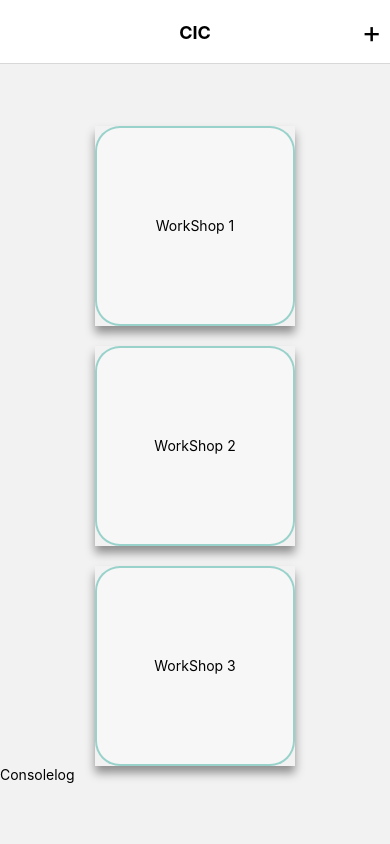
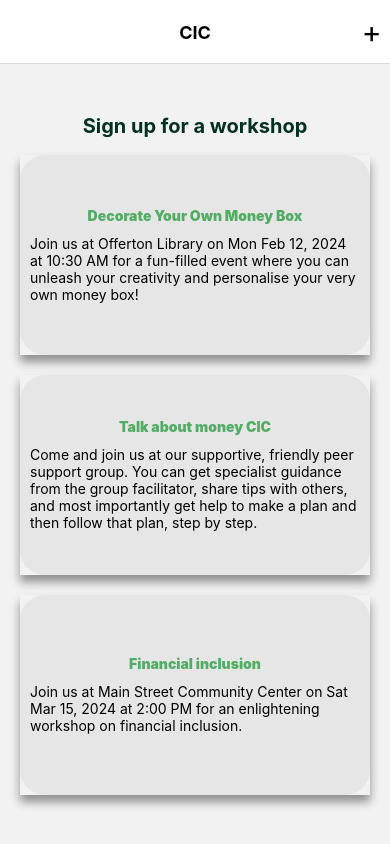
Before and after one commit to Selamkd/CIC-Hackathon-MadLab, a React Native app: screen /Dashboard in a window 390 px wide. Built offline with nearby package versions, Linux system fonts and the light colour scheme.

Commit message:
styling for dashboard done

```diff
--- a/components/DashboadIcon.js
+++ b/components/DashboadIcon.js
@@ -2,15 +2,20 @@ import { StatusBar } from 'expo-status-bar';
 import { StyleSheet, Image, Text, View, ActivityIndicator } from 'react-native';
 import { useState, useEffect } from 'react';
 import { TouchableOpacity } from 'react-native-gesture-handler';
-export default function DashboardIcon({title, navigation, payload}) {
-
+export default function DashboardIcon({
+  title,
+  navigation,
+  payload,
+  description,
+}) {
   return (
-        <TouchableOpacity style={styles.iconShadow} onPress={()=>navigation.navigate('Questioner',{payload})}>
+    <TouchableOpacity
+      style={styles.iconShadow}
+      onPress={() => navigation.navigate('Questioner', { payload })}
+    >
       <View style={styles.container}>
-
-      <Text>
-        {title}
-      </Text>
+        <Text style={styles.title}>{title}</Text>
+        <Text>{description}</Text>
       </View>
     </TouchableOpacity>
   );
@@ -18,19 +23,18 @@ export default function DashboardIcon({title, navigation, payload}) {
 
 const styles = StyleSheet.create({
   container: {
-    backgroundColor: '#FFFFFF60',
+    backgroundColor: '#e6e6e6',
 
     alignItems: 'center',
     justifyContent: 'center',
-    borderWidth:2,
-    borderColor:'#00968360',
-    borderRadius:25,
-    padding:10,
-    width: 200,
+
+    borderRadius: 25,
+    padding: 10,
+    width: 350,
     height: 200,
   },
-     iconShadow:{
-        shadowColor: "black",
+  iconShadow: {
+    shadowColor: 'black',
     shadowOffset: {
       width: 0,
       height: 7,
@@ -38,5 +42,11 @@ const styles = StyleSheet.create({
     shadowOpacity: 0.41,
     shadowRadius: 9.11,
 
-    elevation:10,}
+    elevation: 10,
+  },
+  title: {
+    color: '#51ad63',
+    fontWeight: '900',
+    marginBottom: 11,
+  },
 });
--- a/screens/Admin.js
+++ b/screens/Admin.js
@@ -8,13 +8,6 @@ import {
 } from 'react-native';
 import { getData, storeData } from '../utils/AsyncStorage';
 import { TextInput } from 'react-native-gesture-handler';
-
-
-
-
-
-
-
 
 const Admin = (props) => {
   const [questionList, setQuestionList] = useState([]);
@@ -39,20 +32,27 @@ const Admin = (props) => {
   }, []);
   //// check function
 
-  const handleSubmit =()=>{
-    const newQuestioner ={id:questionerList.length+1 ,name:sessionName, created:new Date(Date.now()), questions:selectedQuestions}
-    setQuestionerList([...questionerList,newQuestioner])
-    console.log(questionerList, "qlAdmin")
-    storeData("sessionForms", questionerList).then(()=>{setSessionName('');console.log()}).catch(er=>console.log(er))
-  }
+  const handleSubmit = () => {
+    const newQuestioner = {
+      id: questionerList.length + 1,
+      name: sessionName,
+      created: new Date(Date.now()),
+      questions: selectedQuestions,
+    };
+    setQuestionerList([...questionerList, newQuestioner]);
+    console.log(questionerList, 'qlAdmin');
+    storeData('sessionForms', questionerList)
+      .then(() => {
+        setSessionName('');
+        console.log();
+      })
+      .catch((er) => console.log(er));
+  };
   useEffect(() => {
-    console.log(selectedQuestions,sessionName)
+    console.log(selectedQuestions, sessionName);
+  }, [selectedQuestions, sessionName]);
 
-
-  }, [selectedQuestions,sessionName])
-
-
-  const addQuestion =  (question) => {
+  const addQuestion = (question) => {
     const isDuplicate = selectedQuestions.some((q) => q.id === question.id);
     if (!isDuplicate) {
       const updatedQuestions = [...selectedQuestions, question];
@@ -64,8 +64,7 @@ const Admin = (props) => {
     }
   };
 
-
-  const removeQuestion =  (questionId) => {
+  const removeQuestion = (questionId) => {
     const updatedQuestions = selectedQuestions.filter(
       (q) => q.id !== questionId
     );
@@ -87,7 +86,7 @@ const Admin = (props) => {
         <Text style={styles.heading}>Admin Interface{sessionName}</Text>
 
         <TextInput
-          placeholder={'Session Name'}
+          placeholder={'Workshop Name'}
           onChangeText={(e) => setSessionName(e)}
         ></TextInput>
         <Text style={styles.subHeading}>Available Questions:</Text>
--- a/screens/Dashboard.js
+++ b/screens/Dashboard.js
@@ -22,22 +22,35 @@ export default function Dashboard({ navigation }) {
 
   return (
     <View style={styles.container}>
+      <Text style={styles.text}>Sign up for a workshop</Text>
       <View style={styles.iconList}>
         <DashboardIcon
           navigation={navigation}
           payload={'question1'}
-          style={styles.iconShadow}
-          title={'WorkShop 1'}
+          title={'Decorate Your Own Money Box'}
+          description={
+            'Join us at Offerton Library on Mon Feb 12, 2024 at 10:30 AM for a fun-filled event where you can unleash your creativity and personalise your very own money box!'
+          }
         ></DashboardIcon>
+
         <DashboardIcon
           navigation={navigation}
+          style={styles.icon}
           payload={'question2'}
-          title={'WorkShop 2'}
+          title={'Talk about money CIC'}
+          description={
+            'Come and join us at our supportive, friendly peer support group. You can get specialist guidance from the group facilitator, share tips with others, and most importantly get help to make a plan and then follow that plan, step by step.'
+          }
         ></DashboardIcon>
+
         <DashboardIcon
+          style={styles.icon}
           navigation={navigation}
           payload={'question3'}
-          title={'WorkShop 3'}
+          title={'Financial inclusion'}
+          description={
+            'Join us at Main Street Community Center on Sat Mar 15, 2024 at 2:00 PM for an enlightening workshop on financial inclusion.'
+          }
         ></DashboardIcon>
       </View>
       <Text
@@ -45,9 +58,7 @@ export default function Dashboard({ navigation }) {
           setRef(!ref);
           console.log(listAllSessionForms);
         }}
-      >
-        Consolelog
-      </Text>
+      ></Text>
     </View>
   );
 }
@@ -61,7 +72,19 @@ const styles = StyleSheet.create({
   iconList: {
     gap: 20,
     justifyContent: 'center',
-    flexDirection: 'row',
-    flexWrap: 'wrap',
+    flexDirection: 'column',
+    flexWrap: 'no-wrap',
+    alignItems: 'center',
+    width: '100%',
+  },
+  icon: {
+    backgroundColor: 'black',
+  },
+  text: {
+    fontSize: 20,
+    textAlign: 'center',
+    marginBottom: 17,
+    color: '#013220',
+    fontWeight: 'bold',
   },
 });
--- a/screens/Questioner.js
+++ b/screens/Questioner.js
@@ -3,7 +3,7 @@ import { StyleSheet, Image, Text, View, ActivityIndicator } from 'react-native';
 import { useState, useEffect } from 'react';
 
 export default function Questioner(params) {
-    const payload = params.route.params.payload
+  const payload = params.route.params.payload;
 
   return (
     <View style={styles.container}>
@@ -15,7 +15,7 @@ export default function Questioner(params) {
 const styles = StyleSheet.create({
   container: {
     flex: 1,
-    backgroundColor: '#51ad63',
+    backgroundColor: '#fffff',
     alignItems: 'center',
     justifyContent: 'center',
   },
```
Lines whose indentation alone changed are shown as unchanged.
